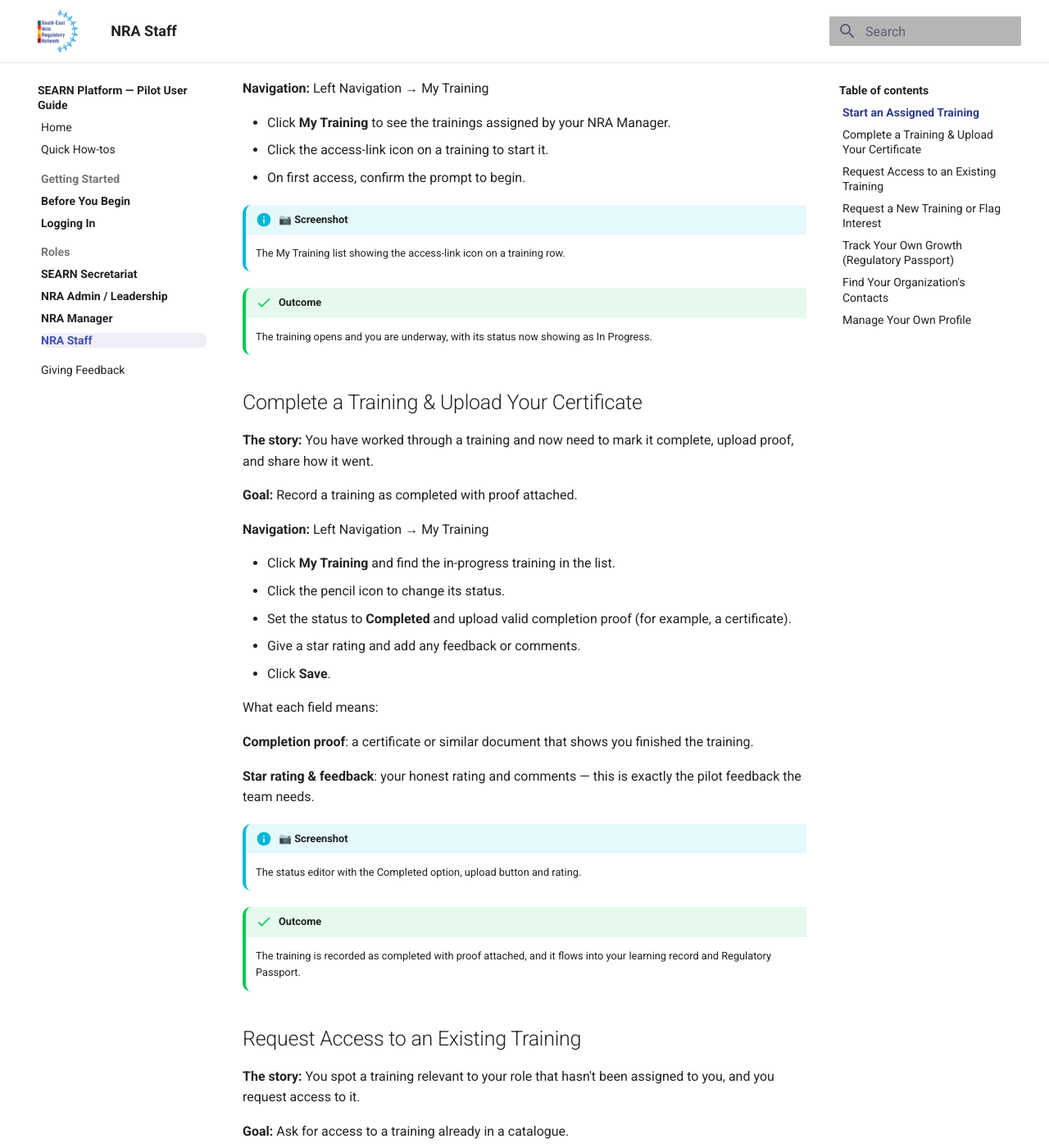
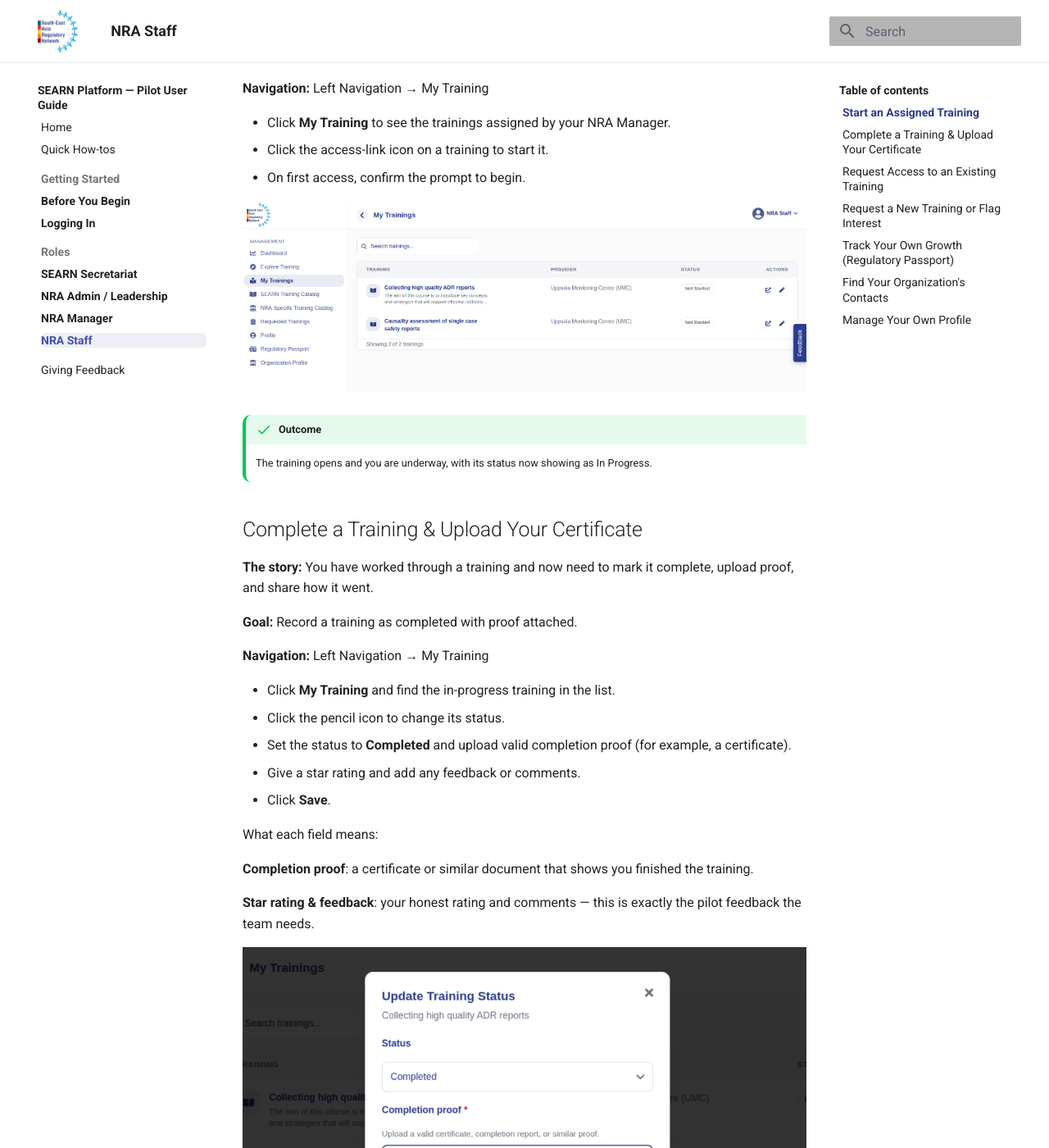
Before and after one commit to TitanEd/searn-lms-docs, an MkDocs documentation site: the page built from docs/nra-staff.md, in a window 1280 px wide and 1400 px high, scrolled down 390 px. Shown: the whole window at 82% size. Built offline with MkDocs 1.6.1 and Material for MkDocs 9.7.7, drawn with Linux system fonts in a browser that asks for light colours; some of the changed text lies outside the part shown.

Commit message:
Updated content

```diff
--- a/docs/nra-staff.md
+++ b/docs/nra-staff.md
@@ -14,10 +14,7 @@
 - Click the access-link icon on a training to start it.
 - On first access, confirm the prompt to begin.
 
-!!! info "📷 Screenshot"
-    The My Training list showing the access-link icon on a training row.
-
-    <!-- Add image: docs/img/my-training-list.png -->
+![My Training list showing the access-link icon on a training row](img/NRA%20Staff/Start%20an%20Assigned%20Training.png)
 
 !!! success "Outcome"
     The training opens and you are underway, with its status now showing as In Progress.
@@ -42,10 +39,7 @@
 
 **Star rating & feedback**: your honest rating and comments — this is exactly the pilot feedback the team needs.
 
-!!! info "📷 Screenshot"
-    The status editor with the Completed option, upload button and rating.
-
-    <!-- Add image: docs/img/training-status-editor.png -->
+![Status editor with the Completed option, upload button and rating](img/NRA%20Staff/Complete%20a%20Training%20%26%20Upload%20Your%20Certificate.png)
 
 !!! success "Outcome"
     The training is recorded as completed with proof attached, and it flows into your learning record and Regulatory Passport.
@@ -94,11 +93,6 @@
 - Click **Regulatory Passport**.
 - Review the competencies, activities, domains and sub-domains you've completed, along with your overall progress.
 - Optionally, download your Regulatory Passport as a record to keep.
-
-!!! info "📷 Screenshot"
-    The Regulatory Passport view with progress and a download button.
-
-    <!-- Add image: docs/img/regulatory-passport-staff-view.png -->
 
 !!! success "Outcome"
     You have a clear, verifiable view of your competency growth and a downloadable copy to keep.
```
Also changed, not shown: other parts of docs/nra-staff.md (+5 -0 lines), docs/nra-manager.md (+2 -3 lines), docs/img/NRA Manager/Assign Training to a Team Member 1.png (added), docs/img/NRA Manager/Assign Training to a Team Member 2.png (added), docs/img/NRA Staff/Complete a Training & Upload Your Certificate.png (added), docs/img/NRA Staff/Flag Interest.png (added), docs/img/NRA Staff/Request a New Training.png (added), docs/img/NRA Staff/Start an Assigned Training.png (added).
